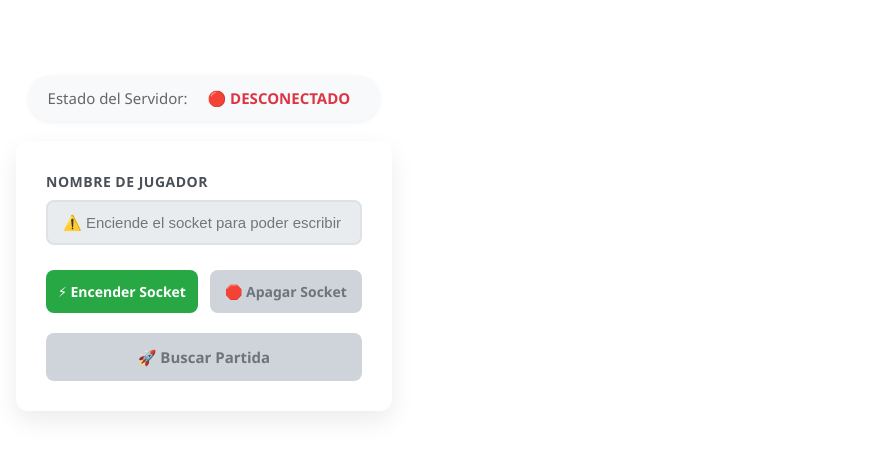
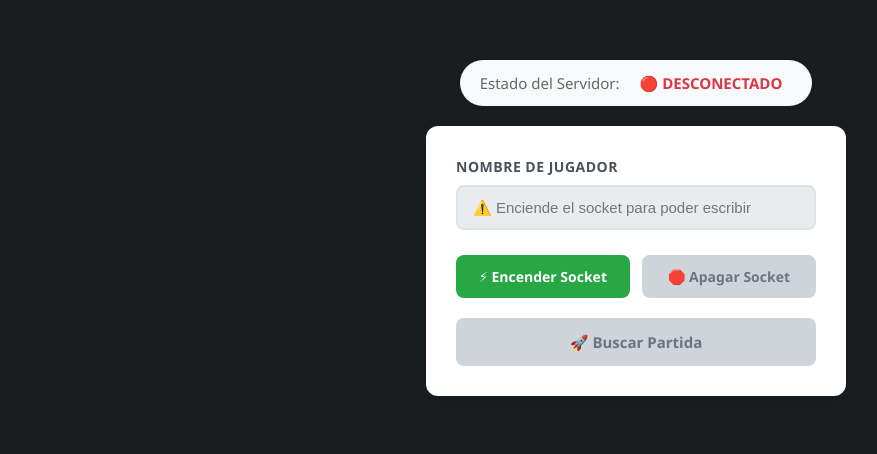
Before and after one commit to Carloscazallas123/RepoTestCard, a React (Vite) app in the folder FrontEnd/: page / in a window 1280 px wide. Shown: the part 172-626 px from the top of the page, without its empty margins (4-881 px from the left). Built offline with nearby package versions, Linux system fonts and the light colour scheme.

Commit message:
fix: ajustar estilos del contenedor principal en InicioJuego, eliminando márgenes y optimizando el diseño

```diff
--- a/FrontEnd/src/style/InicioJuego.css
+++ b/FrontEnd/src/style/InicioJuego.css
@@ -1,12 +1,23 @@
 /* Contenedor Principal */
+html, body {
+  margin: 0;
+  padding: 0;
+  background-color: #1a1d20; /* Mismo color de fondo */
+  overflow-x: hidden;
+}
+
 .lobby-container {
-  margin-top: 30px;
   font-family: 'Segoe UI', Tahoma, Geneva, Verdana, sans-serif;
   display: flex;
   flex-direction: column;
-  align-items: center;
-  justify-content: center;
+  align-items: center;      /* 🌟 Centra horizontalmente */
+  justify-content: center;   /* 🌟 Centra verticalmente */
+  min-height: 100vh;        /* 🌟 Toma todo el alto de la pantalla */
+  width: 100vw;             /* Asegura todo el ancho */
+  background-color: #1a1d20; /* 🎨 Un fondo oscuro gamer que hace resaltar tu tarjeta blanca */
+  box-sizing: border-box;
   padding: 20px;
+  margin: 0;                /* Resetea márgenes por si acaso */
 }
 
 /* Monitor de Estado */
```
